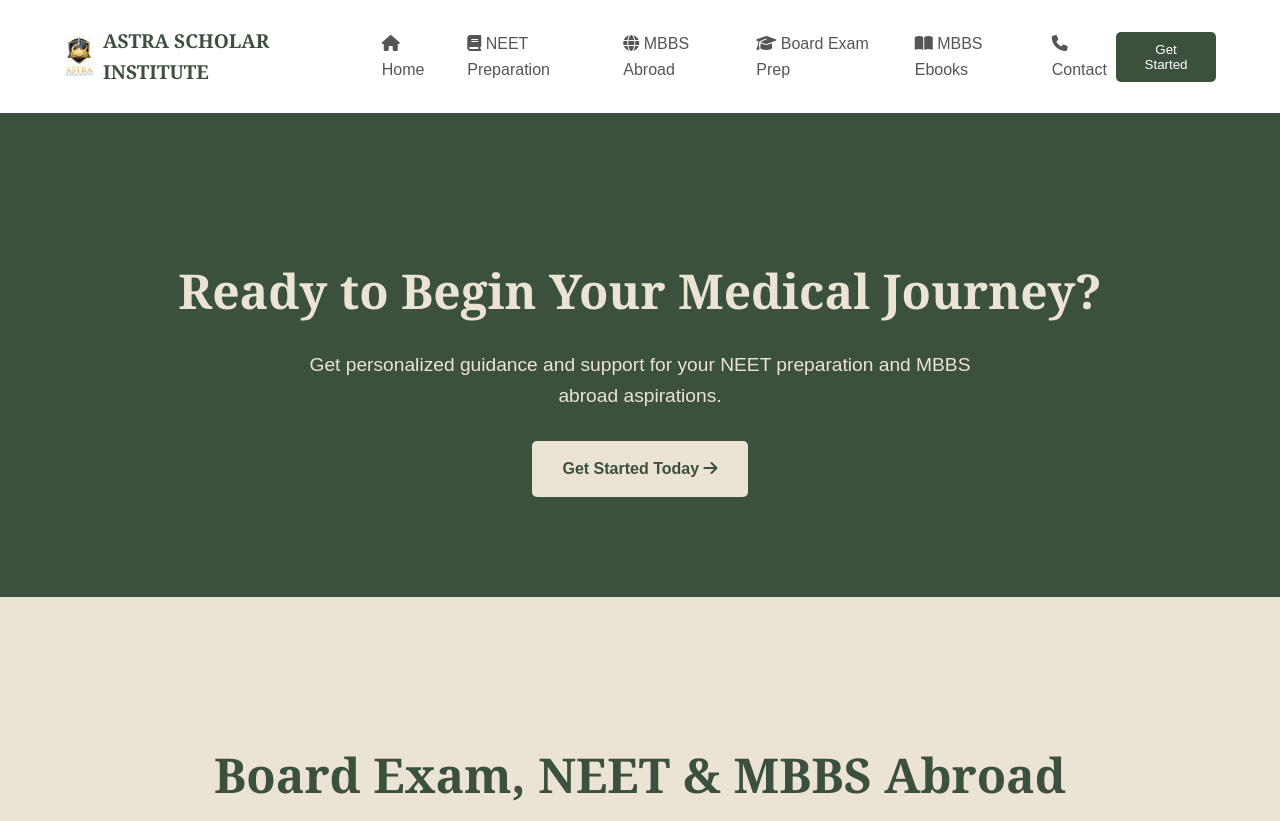
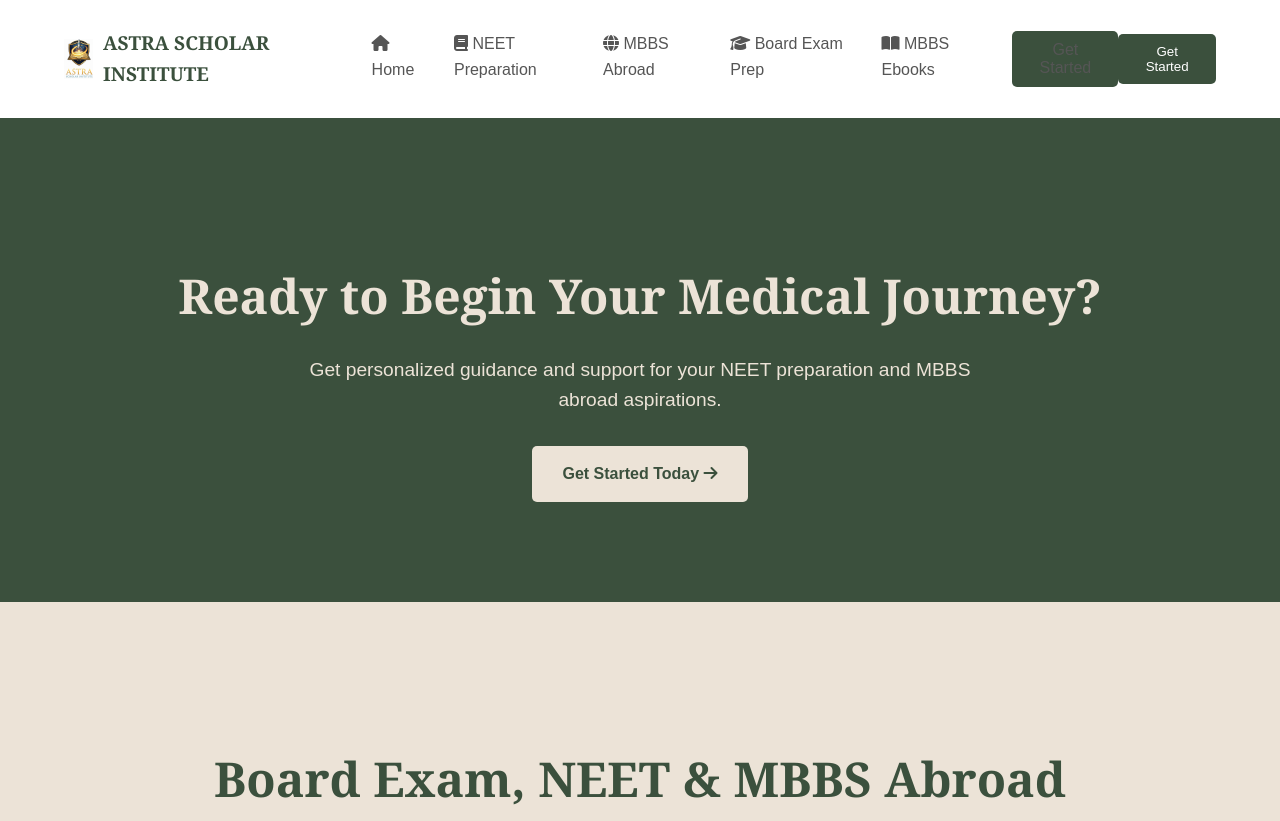
Before and after one commit to sheelasriss-alt/SHEELASRI.SS-ALT.github.io, a plain HTML site: page index.html in a window 1280 px wide. Shown: the top 821 px of the page. Drawn offline with Linux system fonts and the light colour scheme; files whose address does not match are found by name.

Commit message:
Update index.html

```diff
--- a/index.html
+++ b/index.html
@@ -22,7 +22,7 @@
                 <li><a href="#"><i class="fas fa-globe"></i> MBBS Abroad</a></li>
                 <li><a href="#"><i class="fas fa-graduation-cap"></i> Board Exam Prep</a></li>
                 <li><a href="#"><i class="fas fa-book-open"></i> MBBS Ebooks</a></li>
-                <li><a href="#"><i class="fas fa-phone"></i> Contact</a></li>
+                <button class="get-started-btn"><a href="contact.html">Get Started</a></button>
             </ul>
             <button class="get-started-btn">Get Started</button>
         </nav>
```
